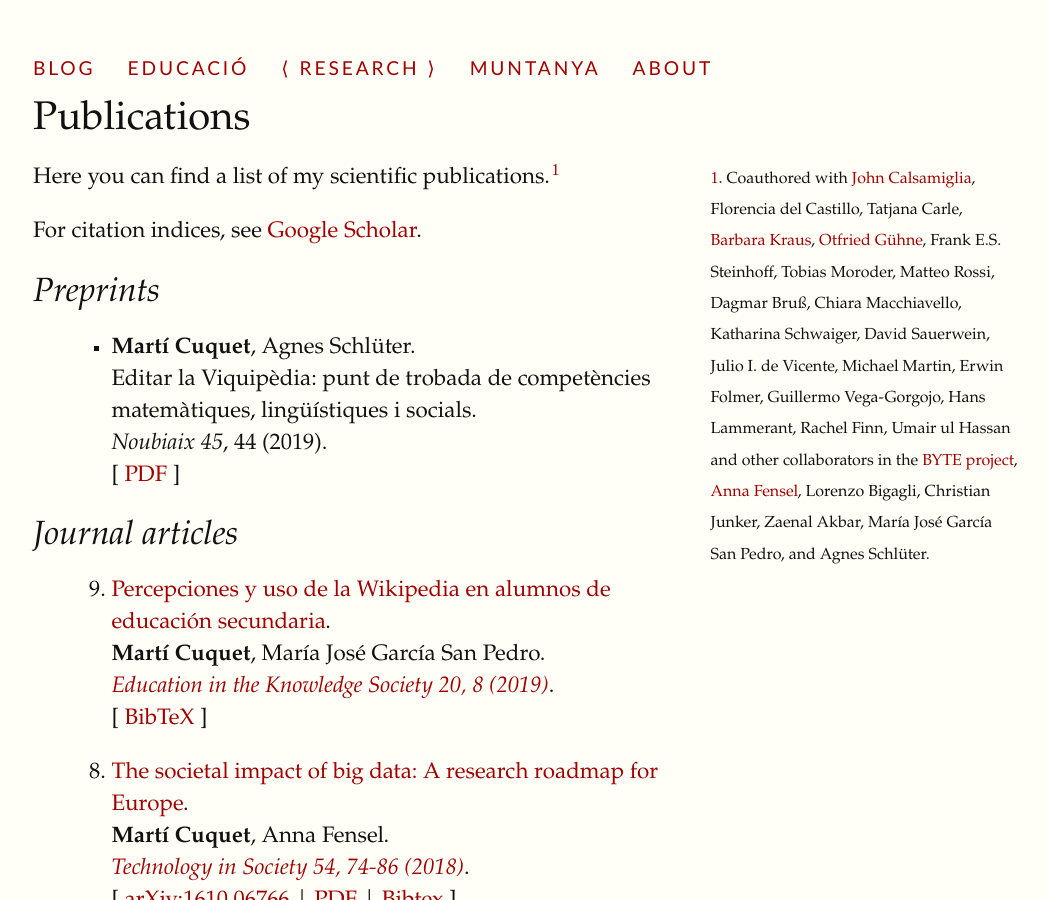
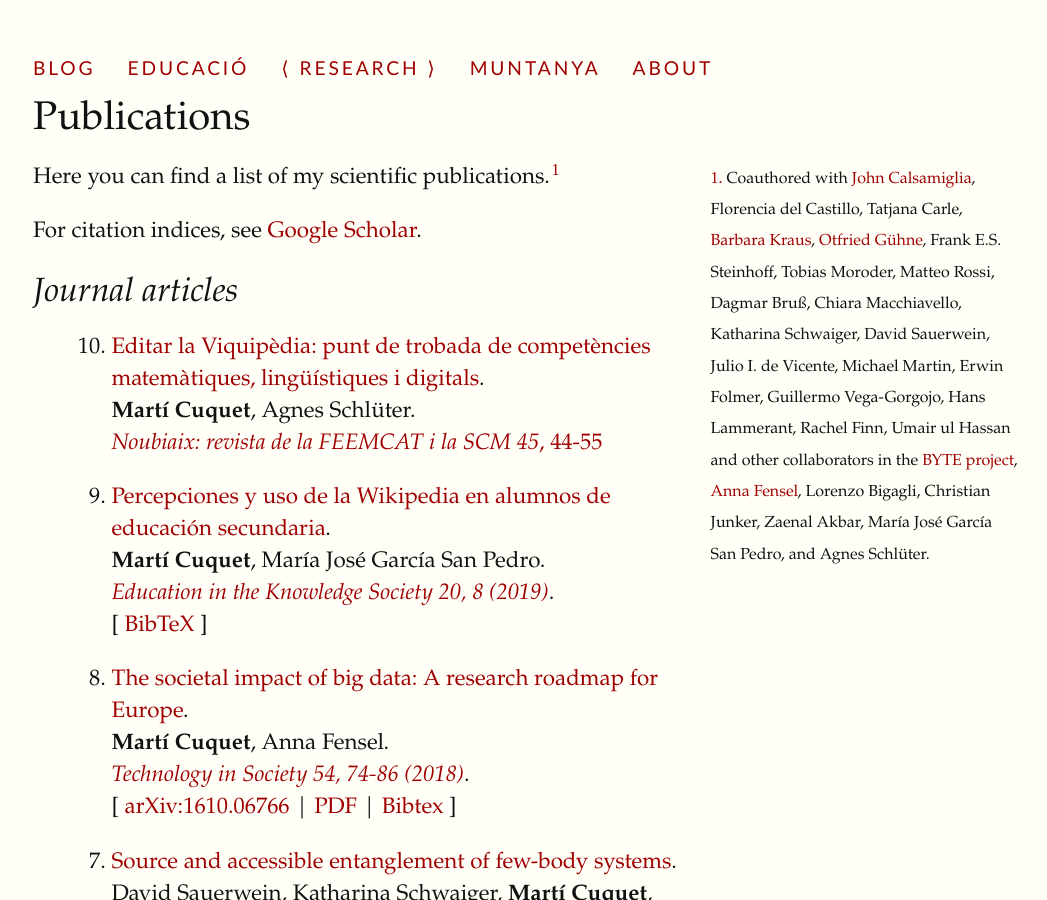
Before and after one commit to mcuquet/mcuquet.github.io, a Jekyll site: the page built from Research/Publications.md, in a window 1280 px wide and 900 px high. Shown: the whole window, without its empty margins (127-1174 px from the left). Built offline with Jekyll 4.4.1, drawn with Linux system fonts in a browser that asks for light colours.

Commit message:
nou article

```diff
--- a/Research/Publications.md
+++ b/Research/Publications.md
@@ -9,16 +9,11 @@ Here you can find a list of my scientific publications.{% sidenote "coauthors" "
 
 For citation indices, see [Google Scholar](https://scholar.google.at/citations?user=540UR0IAAAAJ).
 
-## Preprints
-
-- **Martí Cuquet**, Agnes Schlüter.
-  Editar la Viquipèdia: punt de trobada de competències matemàtiques, lingüístiques i socials.
-  _Noubiaix 45_, 44 (2019).
-  [ [PDF](Editar la Viquipèdia punt de trobada de competències matemàtiques lingüístiques i socials.pdf) ]
-{: .full-width-bullet}
-
 ## Journal articles
 
+0. [Editar la Viquipèdia: punt de trobada de competències matemàtiques, lingüístiques i digitals](Editar la Viquipèdia punt de trobada de competències matemàtiques, lingüístiques i digitals).
+   **Martí Cuquet**, Agnes Schlüter.
+   [_Noubiaix: revista de la FEEMCAT i la SCM 45_, 44-55](https://www.raco.cat/index.php/Noubiaix/article/view/371593)
 0. [Percepciones y uso de la Wikipedia en alumnos de educación secundaria](Percepciones y uso de la Wikipedia en alumnos de educación secundaria).
    **Martí Cuquet**, María José García San Pedro.
    _[Education in the Knowledge Society 20, 8 (2019)](http://revistas.usal.es/index.php/eks/article/view/eks20192008)_.
```
Also changed, not shown: Edu/Activitats.md (+1 -0 lines), Research/Editar la Viquipèdia punt de trobada de competències matemàtiques, lingüístiques i digitals.md (added, +40 -0 lines), _posts/2020-03-20-Contextos realistes a les matemàtiques.md (+1 -1 lines), _posts/2020-07-25-Editar la Viquipèdia punt de trobada de competències matemàtiques lingüístiques i digitals.md (added, +20 -0 lines).
